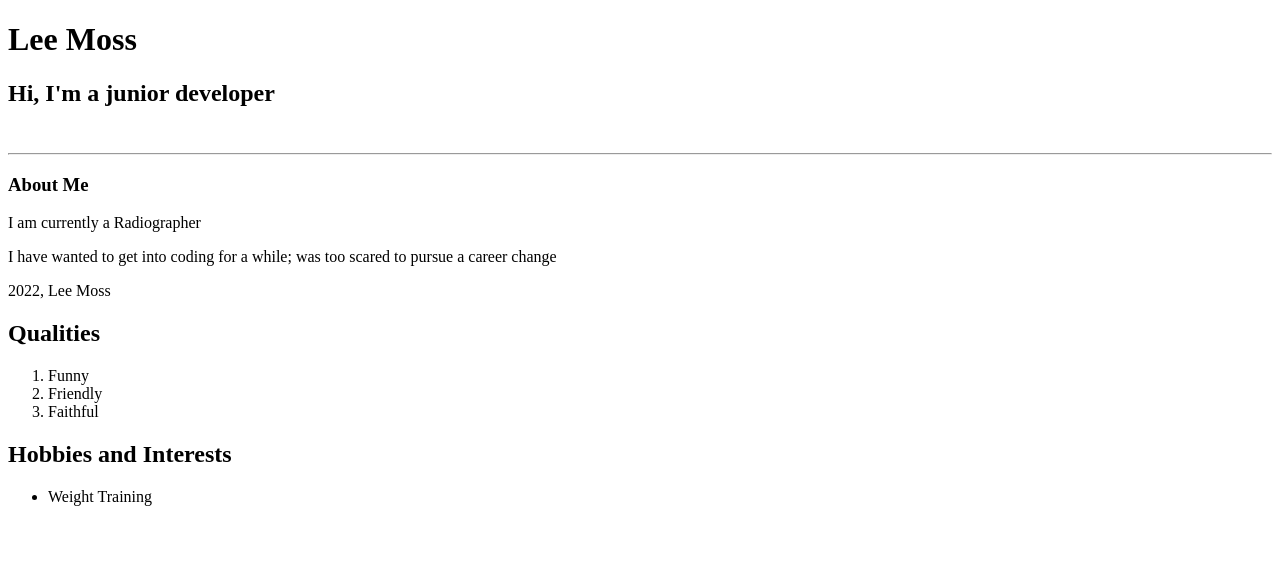
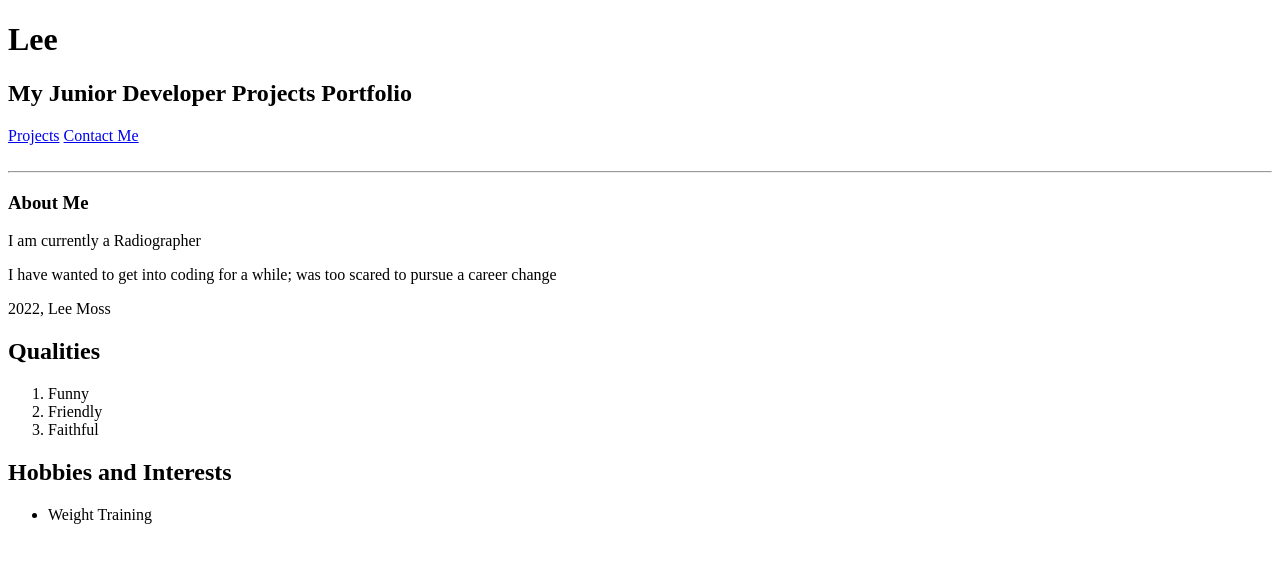
Before and after one commit to lamoss1/portfolio, a plain HTML site: page index.html in a window 1280 px wide. Drawn offline with Linux system fonts and the light colour scheme.

Commit message:
added projects and contact pages

```diff
--- a/index.html
+++ b/index.html
@@ -1,17 +1,19 @@
 <!DOCTYPE html>
 <html>
-  <header>
-    <head>
-      <title>Lee Moss</title>
-    </head>
-  </header>
-  <main>
-    <body>
-      <h1>Lee Moss</h1>
-      <h2>Hi, I'm a junior developer</h2>
-      <br />
-      <hr />
-      <div>
+  <head>
+  <title>Lee Moss</title>
+</head>
+<body>
+   <header>
+       <h1>Lee</h1>
+       <h2>My Junior Developer Projects Portfolio</h2>
+       <a href="pages/projects.html" target="_blank">Projects</a>
+       <a href="pages/contact.html" target="_blank">Contact Me</a>
+   </header>
+<main>
+   <br>
+   <hr>
+   <section>
         <h3>About Me</h3>
       </div>
       <p>I am currently a Radiographer</p>
```
